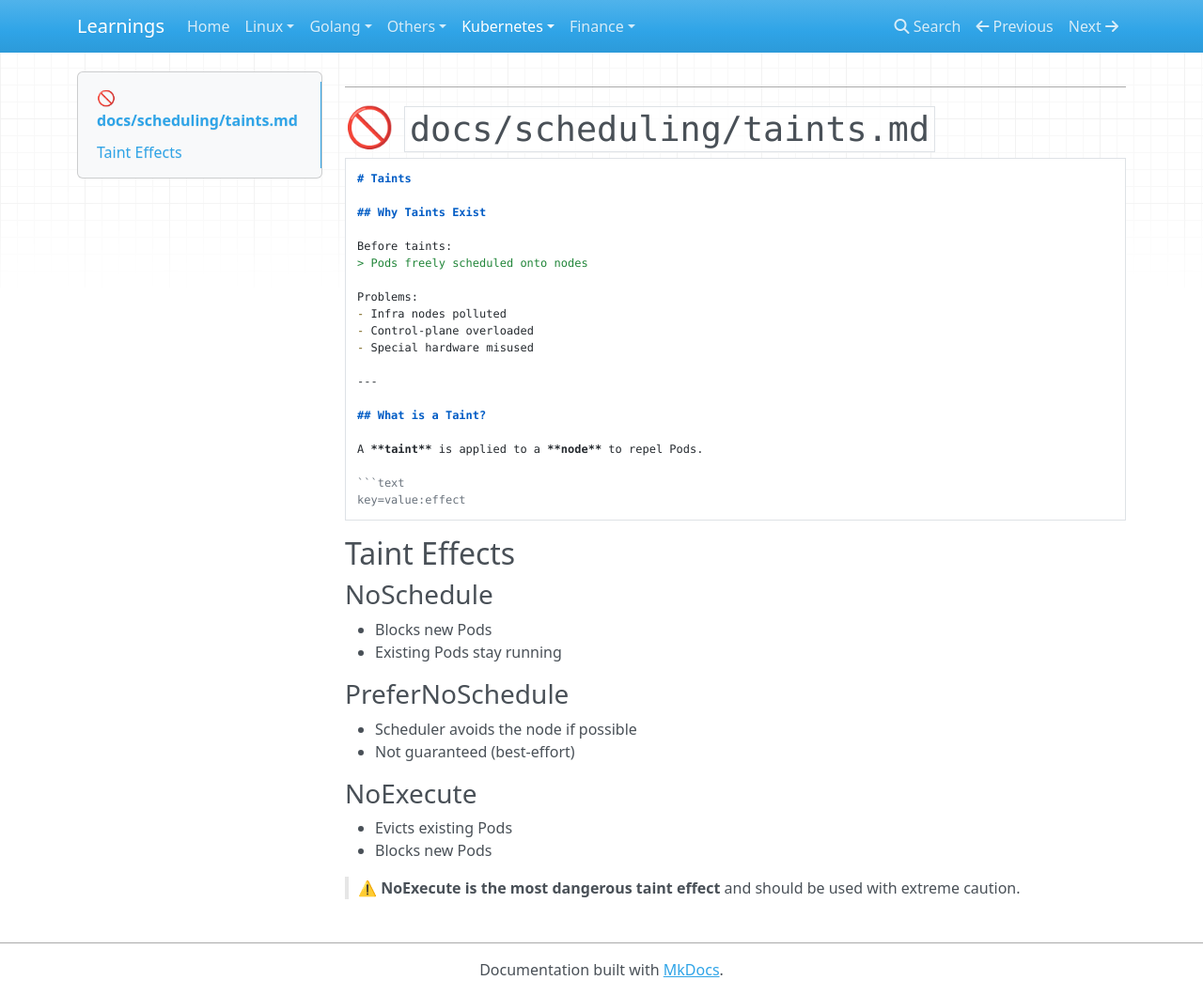
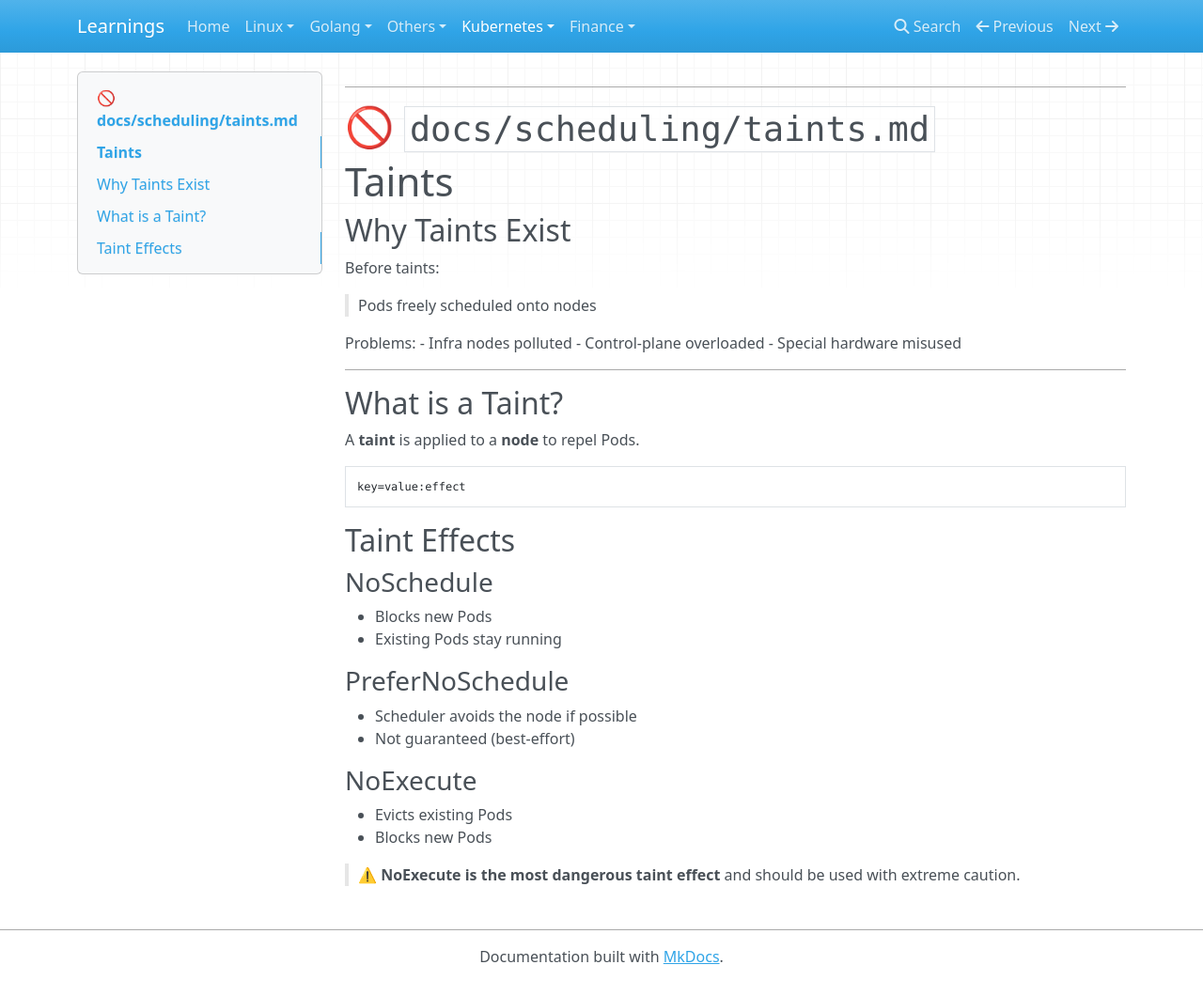
Before and after one commit to githubfordevops/Learnings, an MkDocs documentation site: the page built from docs/k8s-scheduling-docs/taints.md, in a window 1280 px wide and 1060 px high. Shown: the whole window at 94% size. Built offline with MkDocs 1.6.1, drawn with Linux system fonts in a browser that asks for light colours; nearby versions of some CDN libraries.

Commit message:
Update taints.md

````diff
--- a/docs/k8s-scheduling-docs/taints.md
+++ b/docs/k8s-scheduling-docs/taints.md
@@ -3,7 +3,6 @@
 
 # 🚫 `docs/scheduling/taints.md`
 
-```md
 # Taints
 
 ## Why Taints Exist
````
